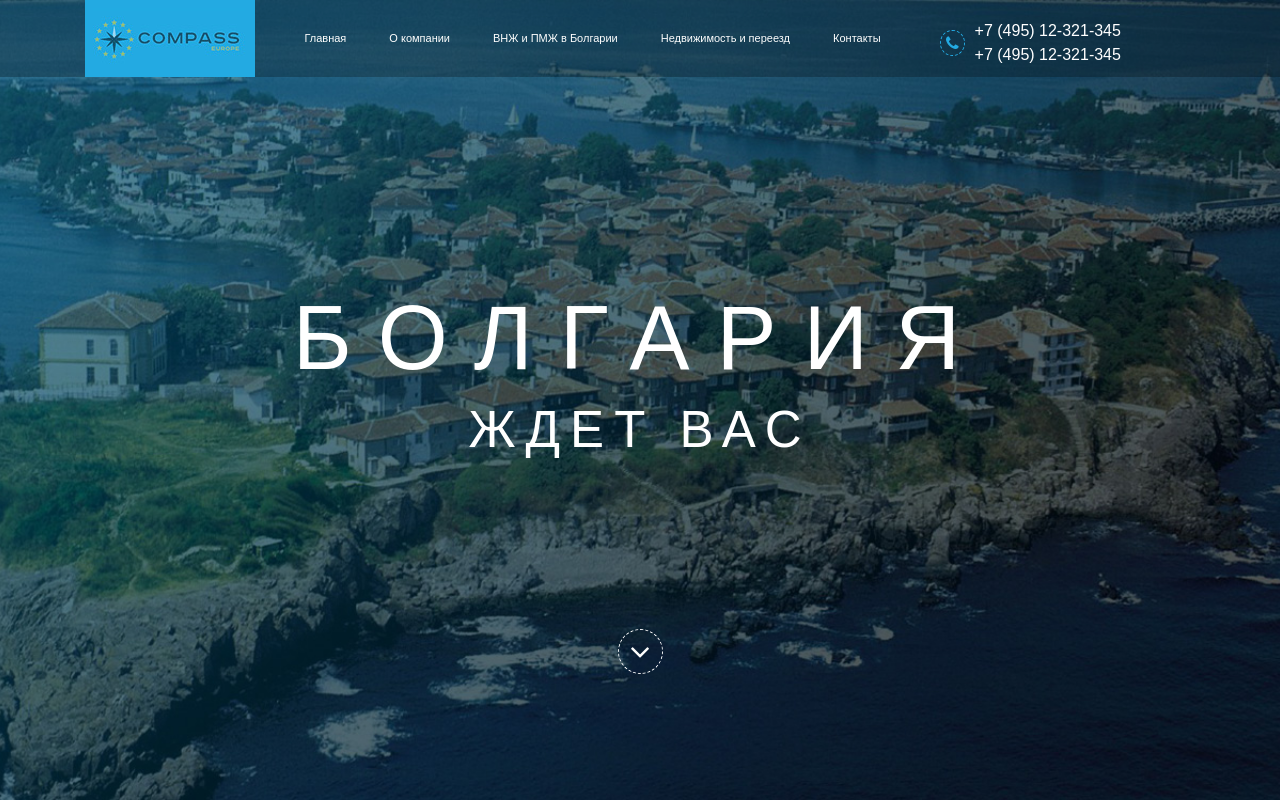
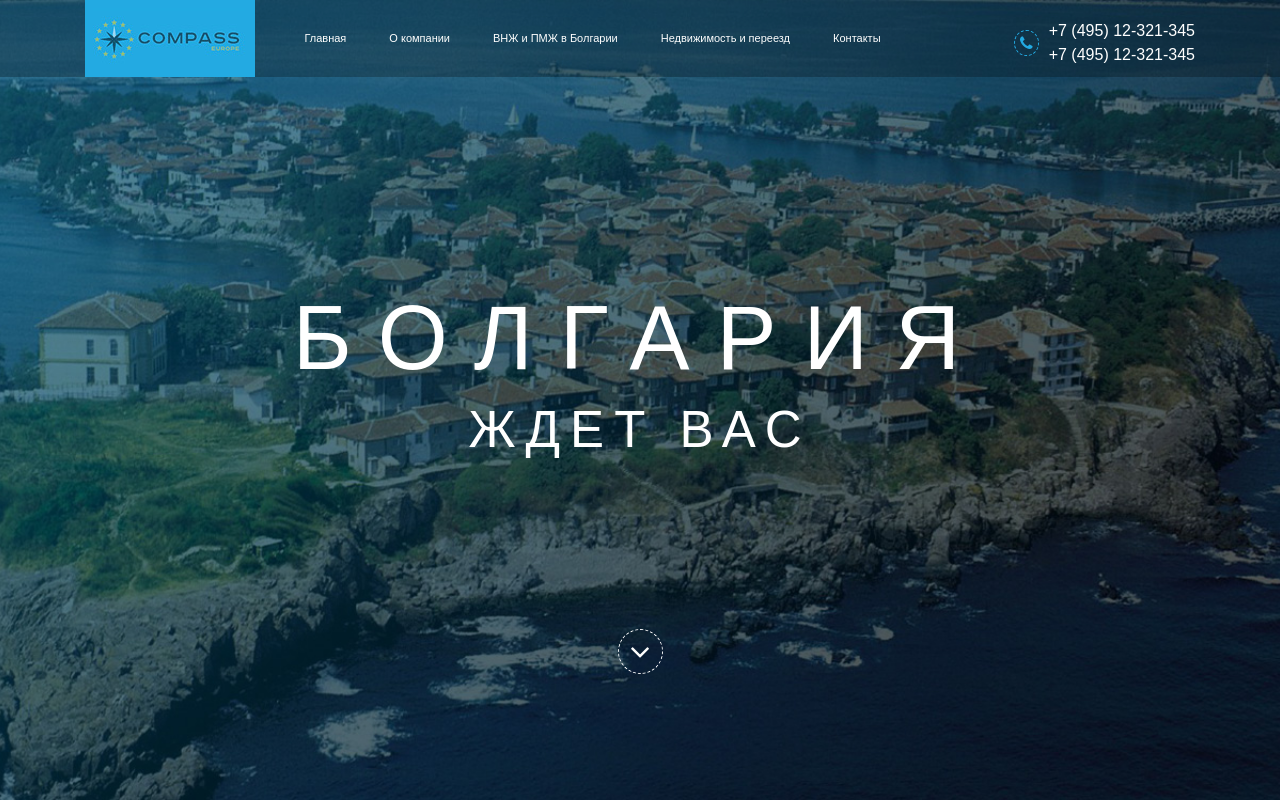
Before and after one commit to NightRoadMan/Bolgary, a plain HTML site: page index.html in a window 1280 px wide. Shown: the top 802 px of the page. Drawn offline with Linux system fonts and the light colour scheme.

Commit message:
Исправление header

```diff
--- a/index.html
+++ b/index.html
@@ -30,7 +30,7 @@
                             </ul>
                         </nav>
                     </div>
-                    <div class="col-xl-3">
+                    <div class="col-xl-3 d-flex justify-content-end">
                         <div class="d-flex justify-content-xl-start align-items-center phone-number">
                             <span class="fa fa-phone"></span>
                             <div class="number-position">
```
